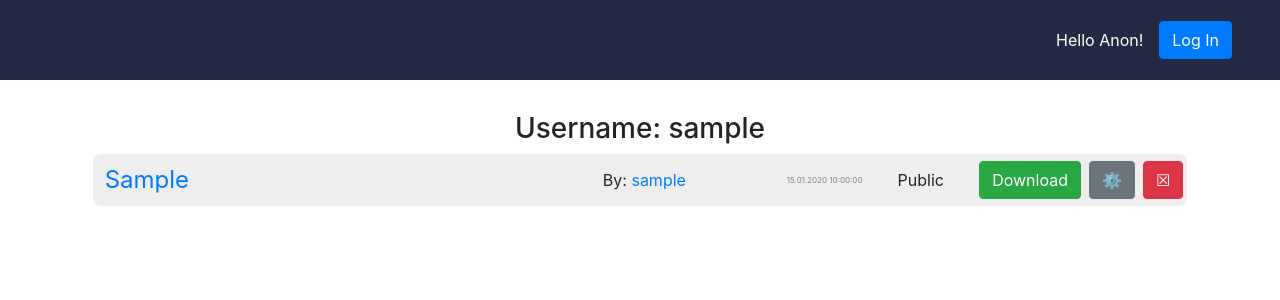
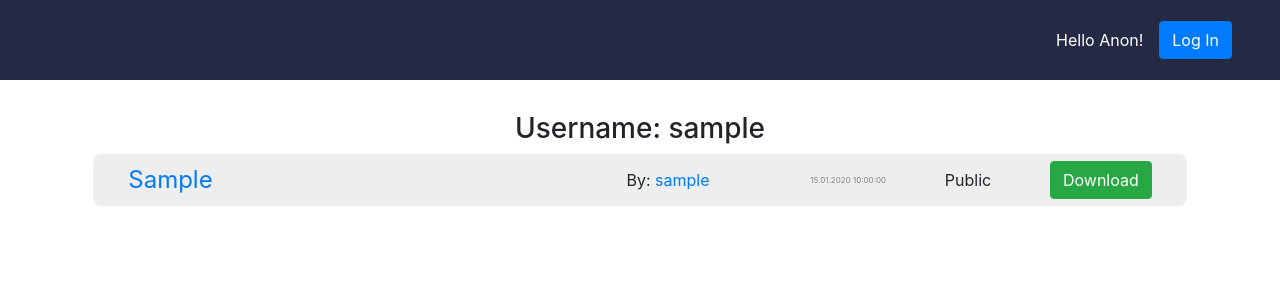
Before and after one commit to tyzo4ka/filesharing, a Django app: page /accounts/profile/1/ in a window 1280 px wide. Shown: the top 300 px of the page. Run offline with Django 3.2, Linux system fonts and the light colour scheme; tables that the repository leaves empty hold one stand-in row (values such as "Sample post"); some libraries are stand-ins or nearby versions.

Commit message:
hid the delete and update buttons if user has no access

```diff
--- a/webapp/templates/base.html
+++ b/webapp/templates/base.html
@@ -9,7 +9,6 @@
     <link rel="stylesheet" href="https://stackpath.bootstrapcdn.com/bootstrap/4.4.1/css/bootstrap.min.css"
           integrity="sha384-Vkoo8x4CGsO3+Hhxv8T/Q5PaXtkKtu6ug5TOeNV6gBiFeWPGFN9MuhOf23Q9Ifjh" crossorigin="anonymous">
     <link rel="stylesheet" href="{% static 'css/style.css' %}">
-    {#    <link rel="stylesheet" href={% static "css/bootstrap-color.css" %}>#}
     {% block styles %}{% endblock %}
     <title>File Share - {% block title %}{% endblock %}</title>
 </head>
@@ -22,10 +21,17 @@
         {% block header_title %}{% endblock %}
     </div>
     <div class="header-controls">
-        <div class="header-greetings">Hello Anon!</div>
-        <div class="header-button">
-            <a href="" class="btn btn-primary">Log In</a>
-        </div>
+        {% if user.is_authenticated %}
+            <div class="header-greetings">Hello {{ user }}</div>
+            <div class="header-button">
+                <a href="{% url "accounts:logout" %}" class="btn btn-light">Log Out</a>
+            </div>
+        {% else %}
+            <div class="header-greetings">Hello Anon!</div>
+            <div class="header-button">
+                <a href="{% url "accounts:login" %}" class="btn btn-primary">Log In</a>
+            </div>
+        {% endif %}
     </div>
 </div>
 
--- a/webapp/templates/file/detail.html
+++ b/webapp/templates/file/detail.html
@@ -32,8 +32,8 @@
     </div>
     <div class="detail-actions">
         <a href="{{ file.file.url }}" class="btn btn-success mr-2">Download</a>
-        <a href="/file/{{ file.pk }}/update" class="btn btn-secondary mr-2">⚙</a>
-        <a href="/file/{{ file.pk }}/delete" class="btn btn-danger">☒</a>
+        <a href="{% url 'webapp:file_update' file.pk %}" class="btn btn-secondary mr-2">⚙</a>
+        <a href="{% url 'webapp:file_delete' file.pk %}" class="btn btn-danger">☒</a>
     </div>
 
 {% endblock %}
--- a/webapp/templates/partial/card.html
+++ b/webapp/templates/partial/card.html
@@ -5,7 +5,7 @@
         </div>
         <div class="file-author">
             {% if file.author %}
-                By: <a href="/users/{{ file.author.username.pk }}">{{ file.author.username }}</a>
+                By: <a href="{% url 'accounts:user_detail' file.author.pk %}">{{ file.author.username }}</a>
             {% else %}
                 By: Anonim
             {% endif %}
@@ -15,7 +15,9 @@
     <div class="file-access">{{ file.access }}</div>
     <div class="file-download">
         <a href="{{ file.file.url }}" class="btn btn-success mr-2">Download</a>
-        <a href="/file/{{ file.pk }}/update" class="btn btn-secondary mr-2">⚙</a>
-        <a href="/file/{{ file.pk }}/delete" class="btn btn-danger">☒</a>
+        {% if perms.webapp.change_file or request.user == file.author%}
+            <a href="{% url 'webapp:file_update' file.pk %}" class="btn btn-secondary mr-2">⚙</a>
+            <a href="{% url 'webapp:file_delete' file.pk %}" class="btn btn-danger">☒</a>
+        {% endif %}
     </div>
 </div>
```
